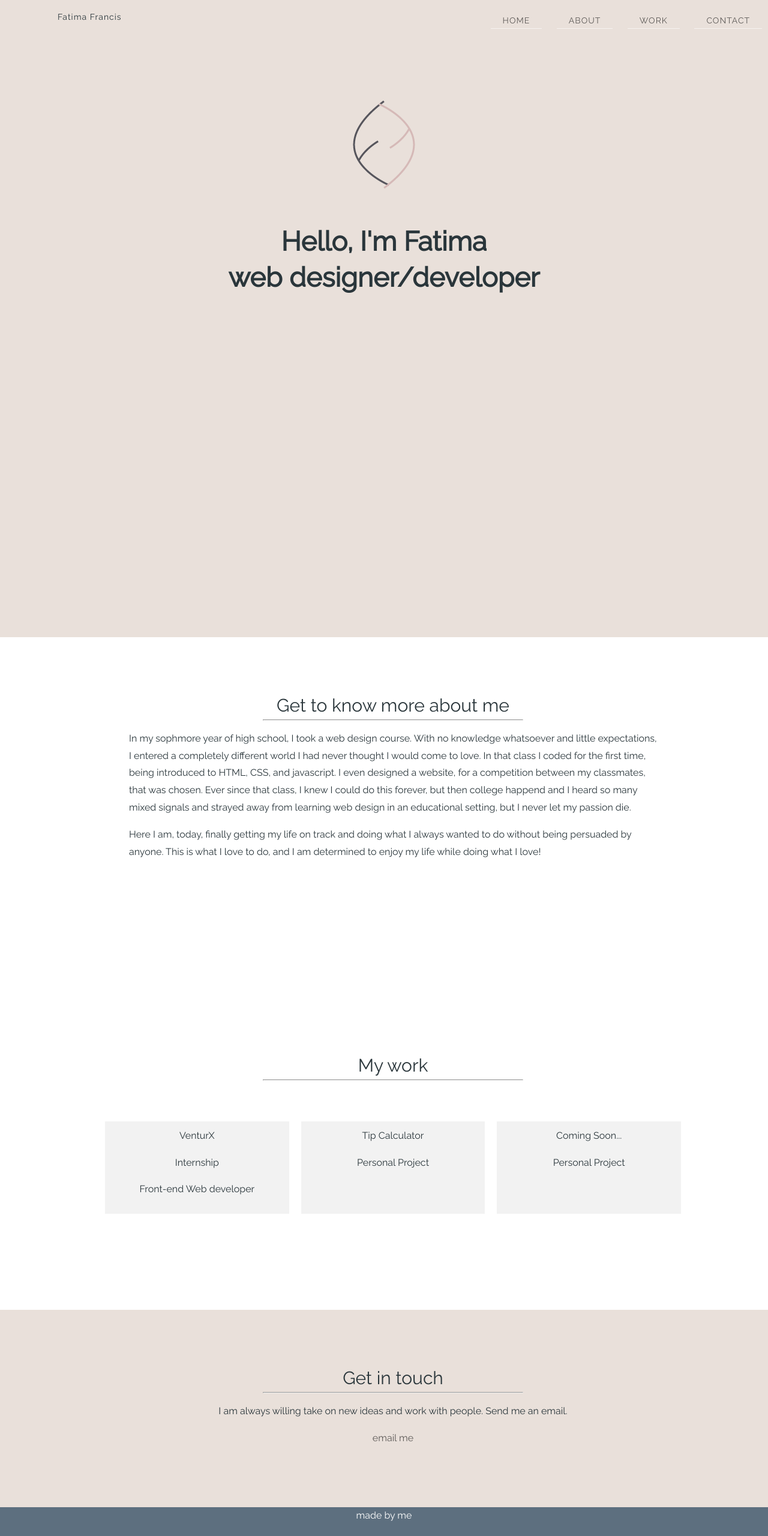
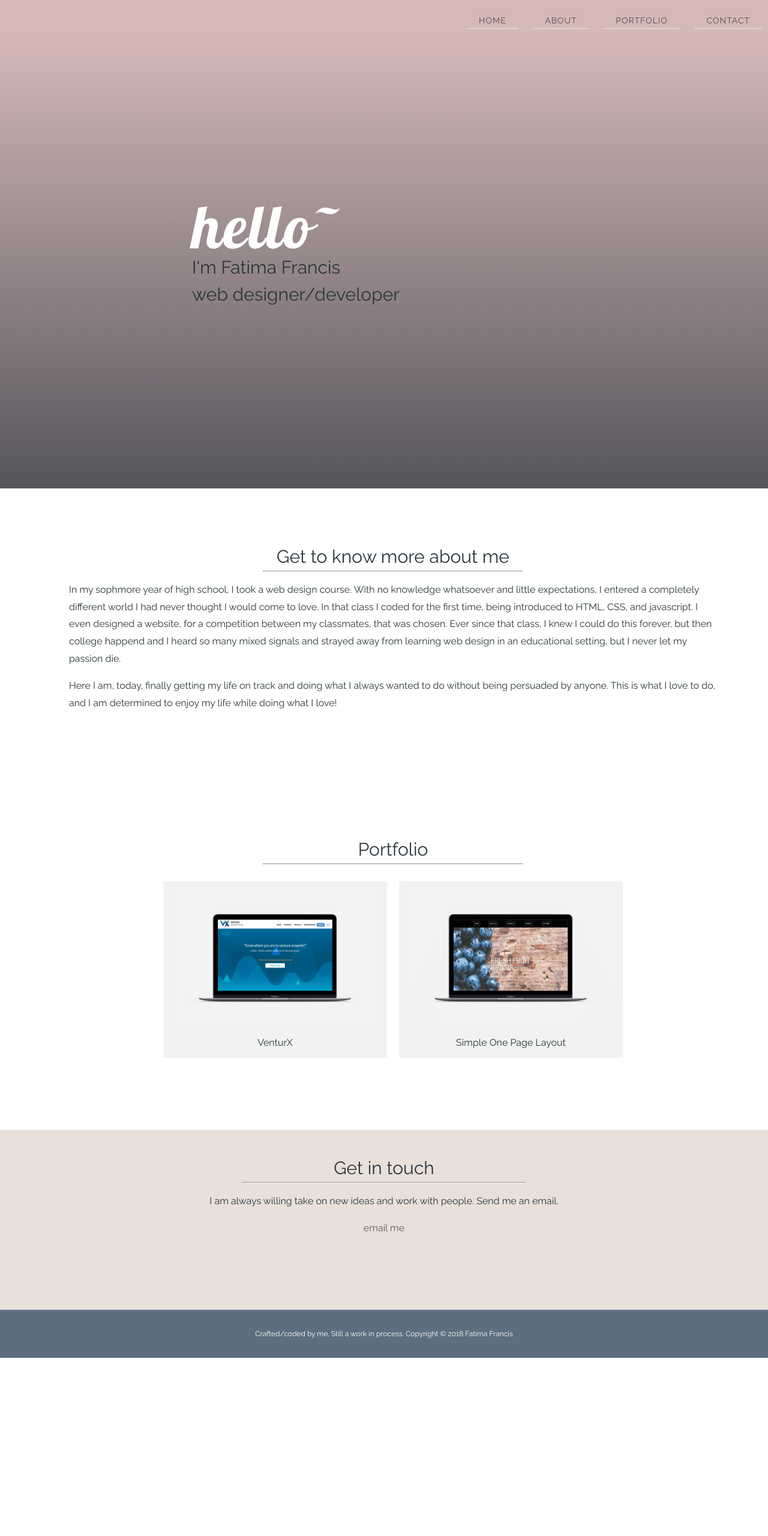
Before and after one commit to bluebird545/bluebird545.github.io, a plain HTML site: page index3.html in a window 1280 px wide. Shown: the whole page at 60% size. After the commit the page ends 2263 px from the top, so only its background shows below. Drawn offline with nearby package versions, Linux system fonts and the light colour scheme.

Commit message:
UI restyling

```diff
--- a/css/style3.css
+++ b/css/style3.css
@@ -29,24 +29,21 @@ a:hover {
 	color: #;
 	opacity:1;
 }
+section {
+	padding: 6rem 0;
+}
 
-div {
-	display: block;
-}
 
 /*------------ BASIC LAYOUT ---------------*/
 .container {
 	margin: 0 auto;
-	padding-top: 70px;
+	padding-top: 62px;
 }
 
 .flex {
 	display: flex;
 }
 
-section {
-	padding: 6rem 0;
-}
 .section-container {
 	width: 100%;
     padding-right: 15px;
@@ -71,13 +68,13 @@ header {
 	top: 0;
 	transition: top 0.2s ease-in-out;
 	width: 100%;
-	height: 70px;
+	height: 62px;
 	font-size: 14px;
 	font-weight: ;
 	letter-spacing: 1px;
 	text-align: center;
 	z-index: 99999;
-	background-color: #E9E0DA;
+	background-color: #D5B9B7;
 }
 .header-title {
 	display: block;
@@ -98,6 +95,7 @@ header {
 .navbar .navbar-brand {
 	float: left;
 	padding-left: 6rem;
+	text-transform: uppercase;
 }
 .navbar .logo {
 	min-width: auto;
@@ -118,40 +116,60 @@ header {
 }
 
 /*--- MASTHEAD ---*/
-.masthead {
-	min-height: 100vh;
-	background-color: #E9E0DA;
-	/*background-image: url('../img/mandala.png');
+.intro {
+	min-height: 70vh;
+	background: linear-gradient(to bottom, #D5B9B7, #56555C);
+	/*background-color: #E9E0DA;
+	background-image: url('../img/mandala.png');
 	background-position: center top;
 	background-size: cover;
 	background-repeat: no-repeat;
 	background-attachment: fixed;*/
 }
-.masthead {
+.intro {
+	display: flex;
+	flex-direction: column;
+	justify-content: center;
+}
+.intro .title {
+	text-align: ;
+	padding-left: 25%;
+}
+.intro .title1 {
+	font-size: 100px;
+	font-family: "Lobster", sans-serif;
+	color: #ffffff;
+	letter-spacing: 3px;
+}
+.intro .me {
+	padding-left: 25%;
+	margin: 0;
 	font-size: 30px;
-	line-height: 2em;
 }
-.masthead {
-	text-align:center;
+.intro .me p {
+	margin: 0;
+	line-height:1.5em;
 }
-.masthead .flex {
-	justify-content: center;
-	align-items: center;
+.social-link {
+	background-color: pink;
+	border-radius: 50%;
+	padding: 5px 10px 10px 10px;
 }
+
 /*--- ABOUT ---*/
 #about {
 	padding: 100px;
-	min-height: 400px;
+	min-height: auto;
 }
-#about .section-text {
+/*#about .section-text {
 	padding: 0 100px;
-}
+}*/
 
-/*--- WORK ---*/
-#work {
+/*--- PORTFOLIO ---*/
+#portfolio {
 	padding: 100px;
 }
-#work .flex {
+#portfolio .flex {
 	flex-direction: row;
 	x-justify-content: space-around;
     x-align-items: stretch;
@@ -160,18 +178,28 @@ header {
 
 	padding: 10px;
 }
-#work .flex > * {
+#portfolio .flex > * {
 	margin: 10px;
 	background-color: #f2f2f2;
 }
-#work .flex {
-	padding: 50px;
+#portfolio .flex {
+	flex-direction: row;
+	/*padding: 50px;*/
 	width: auto;
 }
-#work .flex img {
+#portfolio .flex img {
 	max-width: 100%;
-	height: 300px;
+	max-height: 100%;
 }
+@media only screen and (max-width: 700px) {
+	.flex {
+		flex-wrap:wrap;
+	}
+	#about {
+		padding: 50px;
+	}
+}
+
 
 .portfolio-item:hover, .portfolio-item:focus {
 	cursor: pointer;
@@ -183,20 +211,28 @@ header {
 	padding: 10px;
 }
 
+/*--- FOOTER ---*/
+footer {
+	background-color: #5D6F7F;
+}
+
 /*--- CONTACT ---*/
 #contact {
-	padding: 100px;
 	text-align: center;
 	background-color: #E9E0DA;
+	min-height: 200px;
 }
-
-/*--- FOOTER ---*/
-footer {
-	padding: ;
+.contact-content {
+	padding: 50px;
+}
+.copy {
+	background-color: #5D6F7F;
+	color: #fff;
 	text-align: center;
-	background-color: #5D6F7F;
-	min-height: 100px;
-	color: #ffffff;
+	font-size: 12px;
+	line-height: 3em;
+	padding-bottom: 10px;
+	padding-top: 10px;
 }
 
 /*--- PORTFOLIO MODALS ---*/
--- a/index.html
+++ b/index3.html
@@ -13,19 +13,20 @@
 
 	<!-- CSS -->
 	<link rel="stylesheet" href="css/style3.css" type="text/css">
+	<link rel="stylesheet" href="https://maxcdn.bootstrapcdn.com/font-awesome/4.4.0/css/font-awesome.min.css">
 </head>
 
 <body>
 	<header>
 		<nav class="navbar">
-			<div class="navbar-brand">
-				<!--<img src="img/logo3.png" class="logo">-->
+			<!--<div class="navbar-brand">
+				<img src="img/logo3.png" class="logo">
 				<p>Fatima Francis</p>
-			</div>
+			</div>-->
 			<ul>
 				<li><a href="">Home</a></li>
 				<li><a href="#about">About</a></li>
-				<li><a href="#work">Work</a></li>
+				<li><a href="#portfolio">Portfolio</a></li>
 				<li><a href="#contact">Contact</a></li>
 			</ul>
 		</nav>
@@ -34,10 +35,15 @@
 	<div class="container">
 		<a href="" id="home"></a>
 
-		<section class="masthead">
-			<img src="img/logo3.png"><br>
-			<div class="flex">
-				<h1>Hello, I'm Fatima<br>web designer/developer</h1>
+		<section class="intro">
+			<div class="title">
+				<span class="title1">hello~</span>
+			</div>
+			<div class="me">
+				<p>I'm Fatima Francis</p>
+				<p>web designer/developer</p>
+				<!--<p><a href="https://www.linkedin.com/in/fatima-francis-b19786a3/"><i class="fa fa-linkedin social-link"></i></a></p>-->
+				<!--<p><a href="">Resume</a></p>-->
 			</div>
 		</section>
 
@@ -53,39 +59,38 @@
 			</div>
 		</section>
 
-		<section id="work">
+		<section id="portfolio">
 			<div class="section-container">
-				<span class="section-header">My work</span>
+				<span class="section-header">Portfolio</span>
 				<hr class="header-underline">
 				<div class="flex">
 					<div class="portfolio-item" id="portfolio-item1">
+						<img src="img/venturx-mockup.png">
 						<span>VenturX</span>
-						<p>Internship</p>
-						<p>Front-end Web developer</p>
+
 					</div>
 					<div class="portfolio-item" id="portfolio-item2">
-						<span>Tip Calculator</span>
-						<p>Personal Project</p>
+						<img src="img/one-page-layout-mockup.png">
+						<span>Simple One Page Layout</span>
 					</div>
-					<div class="portfolio-item" id="portfolio-item3">
+					<!--<div class="portfolio-item" id="portfolio-item3">
 						<span>Coming Soon...</span>
 						<p>Personal Project</p>
-					</div>
+					</div>-->
 				</div>
 			</div>
 		</section>
 
-		<section id="contact">
-			<div class="section-container">
+		<footer>
+			<div id="contact" class="contact-content">
 				<span class="section-header">Get in touch</span>
 				<hr class="header-underline">
 				<p>I am always willing take on new ideas and work with people. Send me an email.</p>
 				<a href="mailto:fatimafrancis545@gmail.com">email me</a>
 			</div>
-		</section>
-
-		<footer>
-			made by me
+			<div class="copy">
+				<p class="">Crafted/coded by me. Still a work in process. Copyright &copy; 2018 Fatima Francis</p>
+			</div>
 		</footer>
 
 		<!-- Portfolio Modals -->
@@ -96,10 +101,9 @@
 				</div>
 				<div class="modal-content-right">
 					<h1>VenturX</h1>
-					<p>VenturX was looking to revamp their entire UI to draw more users in as well as keep their existing users coming back. It was important to let new users understand what the company does so they are more engaged.</p>
-
-					<p>As a front-end web developer, I was tasked with revamping their entire UI and expanded functionality of existing applications.</p>
-					<button class=""><a href="https://venturx.ca" target="_blank">Launch Website</a></button>
+					<p>VenturX was looking to revamp their entire UI and implement and revamp web applicatons.<br>
+					VenturX also required me to familiarize myself with backend development, such as workings with RESTful APIs.</p>
+					<a href="https://venturx.ca" target="_blank">Visit Website</a>
 				</div>
 				<div class="modal-footer">
 					<span class="closeBtn closeBtn1">&times;</span>
@@ -112,35 +116,33 @@
 					<!--<img src="img/venturx.png">-->
 				</div>
 				<div class="modal-content-right">
-					<h1>Calculate Your Tip</h1>
-					<p>Nullam pharetra sit amet enim sit amet fringilla. Curabitur non consequat risus. Aliquam erat volutpat. Vestibulum ante ipsum primis in faucibus orci luctus et ultrices posuere cubilia Curae; Quisque in ornare ante, in imperdiet quam. Mauris sit amet placerat dolor, at congue nulla. Nunc auctor metus lorem, a commodo risus varius vitae. Sed eget ante arcu. Nullam dictum arcu id risus suscipit, vel sollicitudin nisi facilisis. Aliquam erat massa, imperdiet a ultrices nec, venenatis sed lorem. Morbi eget erat vulputate, accumsan leo aliquet, congue justo. Etiam semper massa ac felis lacinia, vel cursus tortor fermentum.</p>
-					<!--<button class=""><a href="https://venturx.ca" target="_blank">Launch Website</a></button>-->
+					<h1>Coming very soon...</h1>
+					<p>A few more touches and this personal project will be up and running</p>
 				</div>
 				<div class="modal-footer">
 					<span class="closeBtn closeBtn2">&times;</span>
 				</div>
 			</div>
 		</div>
-		<div class="portfolio-modals" id="portfolio-modal3">
+		<!--<div class="portfolio-modals" id="portfolio-modal3">
 			<div class="modal-content">
 				<div class="modal-content-left">
-					<!--<img src="img/venturx.png">-->
 				</div>
 				<div class="modal-content-right">
 					<h1>Personal Project</h1>
 					<p>Nullam pharetra sit amet enim sit amet fringilla. Curabitur non consequat risus. Aliquam erat volutpat. Vestibulum ante ipsum primis in faucibus orci luctus et ultrices posuere cubilia Curae; Quisque in ornare ante, in imperdiet quam. Mauris sit amet placerat dolor, at congue nulla. Nunc auctor metus lorem, a commodo risus varius vitae. Sed eget ante arcu. Nullam dictum arcu id risus suscipit, vel sollicitudin nisi facilisis. Aliquam erat massa, imperdiet a ultrices nec, venenatis sed lorem. Morbi eget erat vulputate, accumsan leo aliquet, congue justo. Etiam semper massa ac felis lacinia, vel cursus tortor fermentum.</p>
-					<!--<button class=""><a href="https://venturx.ca" target="_blank">Launch Website</a></button>-->
 				</div>
 				<div class="modal-footer">
 					<span class="closeBtn closeBtn3">&times;</span>
 				</div>
 			</div>
-		</div>
+		</div>-->
 	</div>
 
 
 	<!-- JS -->
 	<script src="https://ajax.googleapis.com/ajax/libs/jquery/3.2.1/jquery.min.js"></script>
 	<script src="js/main.js"></script>
+	<script src="js/scroll.js"></script>
 </body>
 </html>
--- /dev/null
+++ b/js/scroll.js
@@ -0,0 +1,38 @@
+// Hide Header on on scroll down
+var didScroll;
+var lastScrollTop = 0;
+var delta = 5;
+var navbarHeight = $('header').outerHeight();
+
+$(window).scroll(function(event){
+    didScroll = true;
+});
+
+setInterval(function() {
+    if (didScroll) {
+        hasScrolled();
+        didScroll = false;
+    }
+}, 250);
+
+function hasScrolled() {
+    var st = $(this).scrollTop();
+
+    // Make sure they scroll more than delta
+    if(Math.abs(lastScrollTop - st) <= delta)
+        return;
+
+    // If they scrolled down and are past the navbar, add class .nav-up.
+    // This is necessary so you never see what is "behind" the navbar.
+    if (st > lastScrollTop && st > navbarHeight){
+        // Scroll Down
+        $('header').removeClass('nav-down').addClass('nav-up');
+    } else {
+        // Scroll Up
+        if(st + $(window).height() < $(document).height()) {
+            $('header').removeClass('nav-up').addClass('nav-down');
+        }
+    }
+
+    lastScrollTop = st;
+}
```
Also changed, not shown: js/main.js (+48 -10 lines), img/logo3.png (deleted), img/one-page-layout-mockup.png (added), img/venturx-mockup.png (added).
